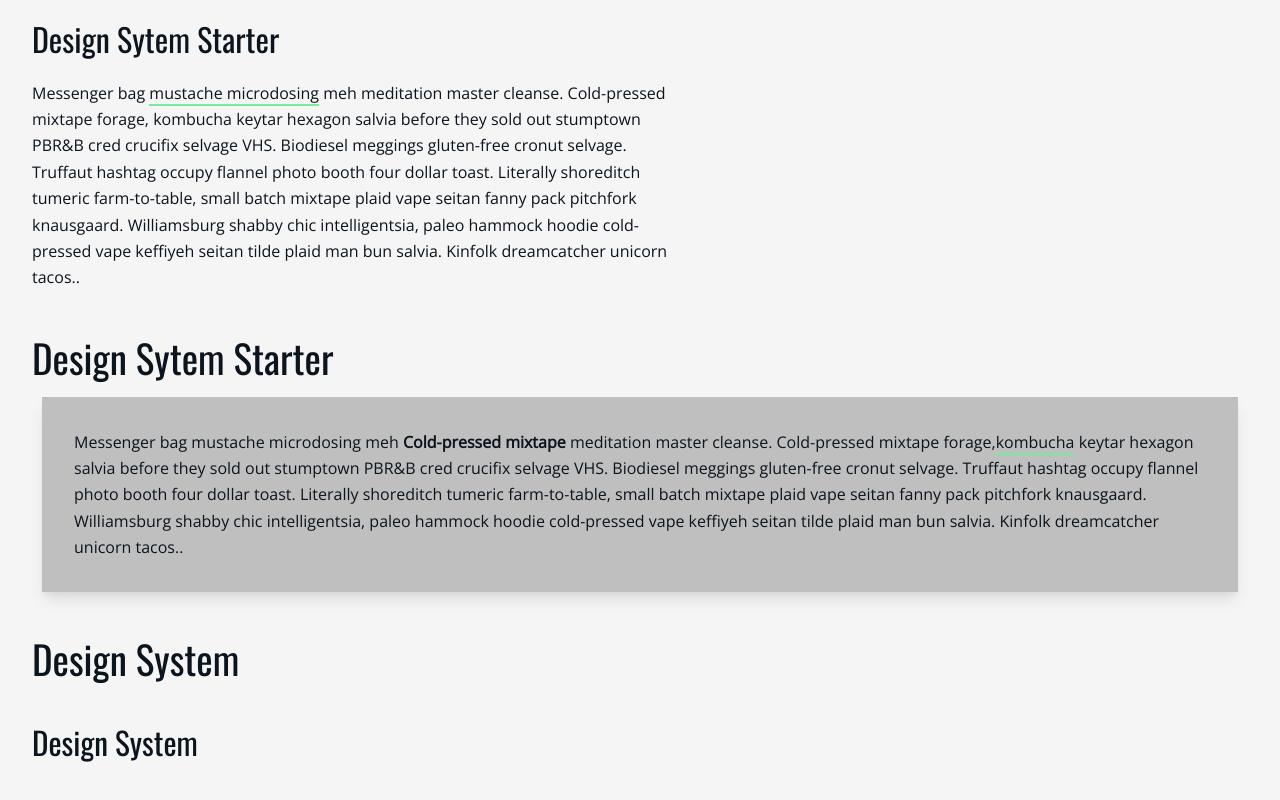
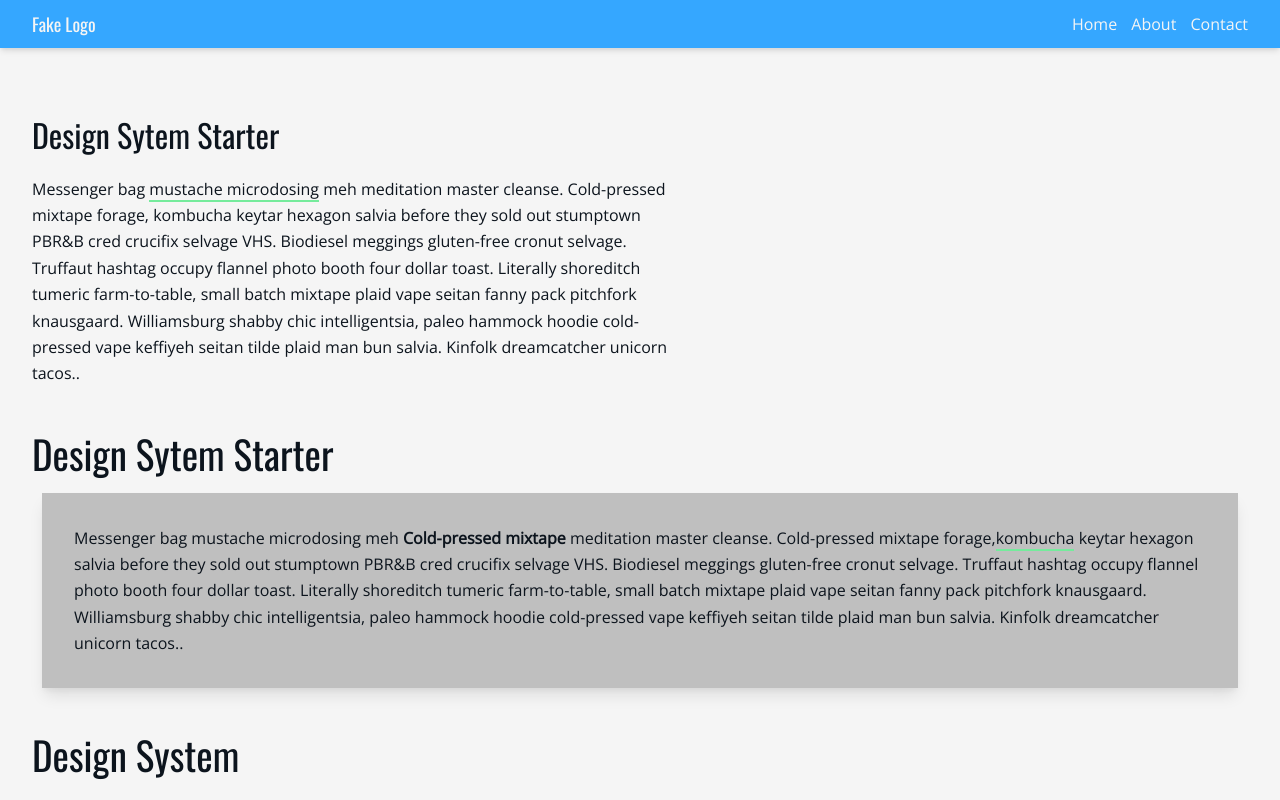
Before and after one commit to stevie2codes/DesignSystem, a website built with Parcel: page index.html in a window 1280 px wide. Shown: the top 800 px of the page. Built offline with nearby package versions, Linux system fonts and the light colour scheme.

Commit message:
header and footer setups

```diff
--- a/css/styles.css
+++ b/css/styles.css
@@ -39,22 +39,75 @@
     0 4px 6px -2px rgba(0, 0, 0, 0.05);
   --level-4: 0 20px 25px -5px rgba(0, 0, 0, 0.1),
     0 10px 10px -5px rgba(0, 0, 0, 0.04);
+
+  /* positioning */
+  --containerPadding: 2.5%;
+  --header-height: 3rem;
 }
 
 /* From Typescale */
 html {
-  font-size: var(--baseFontSize);
-} /*18px*/
+  font-size: var(--baseFontSize); /*18px*/
+  box-sizing: border-box;
+}
+
+*,
+*::before,
+*::after {
+  box-sizing: inherit;
+}
 
 body {
   font-family: var(--bodyFont);
   font-weight: 400;
   line-height: 1.65;
-  padding-bottom: 300px;
   background: var(--background);
   color: var(--textColor);
 }
 
+header {
+  --header-background: var(--blue);
+  position: fixed;
+  left: 0;
+  top: 0;
+  width: 100%;
+  color: var(--white);
+  height: var(--header-height);
+  background-color: var(--header-background);
+  box-shadow: var(--level-2);
+  display: flex;
+  justify-content: space-between;
+  align-items: center;
+  padding: 0 var(--containerPadding);
+}
+
+header nav a {
+  color: var(--white);
+  text-decoration: none;
+}
+
+header nav a + a {
+  margin-left: 10px;
+}
+
+footer {
+  --footer-text-color: var(--grey);
+  color: var(--footer-text-color);
+  background: var(--black);
+  padding: 2rem var(--containerPadding);
+  text-align: center;
+}
+
+footer a {
+  color: var(--footer-text-color);
+  text-decoration: none;
+}
+
+footer p {
+  margin-bottom: none;
+  max-width: none;
+  text-align: center;
+}
 p {
   margin-bottom: 1.15rem;
   max-width: 40em;
@@ -177,8 +230,7 @@ button.cancel {
 }
 
 .layout {
-  margin: 0 auto;
-  width: 95%;
+  padding: calc(3rem + var(--header-height)) var(--containerPadding);
 }
 
 .grid {
@@ -212,3 +264,8 @@ button.cancel {
     display: flex;
   }
 }
+
+.logo {
+  font-size: var(--baseFontSize);
+  margin: 0;
+}
--- a/index.html
+++ b/index.html
@@ -26,6 +26,15 @@
 <body>
 
   <!-- Add your site or application content here -->
+
+  <header>
+    <h1 class="logo">Fake Logo</h1>
+    <nav>
+      <a href="#">Home</a>
+      <a href="#">About</a>
+      <a href="#">Contact</a>
+    </nav>
+  </header>
   <main class="layout">
     <h1>Design Sytem Starter</h1>
     <p>Messenger bag <a href="#">mustache microdosing</a> meh meditation master cleanse. Cold-pressed mixtape forage,
@@ -113,6 +122,15 @@
       <button class="small">Submit</button>
     </div>
   </main>
+  <footer>
+    <h3 class="logo">Fake Logo</h3>
+    <nav>
+      <a href="#">Home</a>
+      <a href="#">About</a>
+      <a href="#">Contact</a>
+    </nav>
+    <p>&copy; 2020 WebbDesignSystems</p>
+  </footer>
 
   <script src="js/vendor/modernizr-3.11.2.min.js"></script>
   <script src="js/plugins.js"></script>
```
